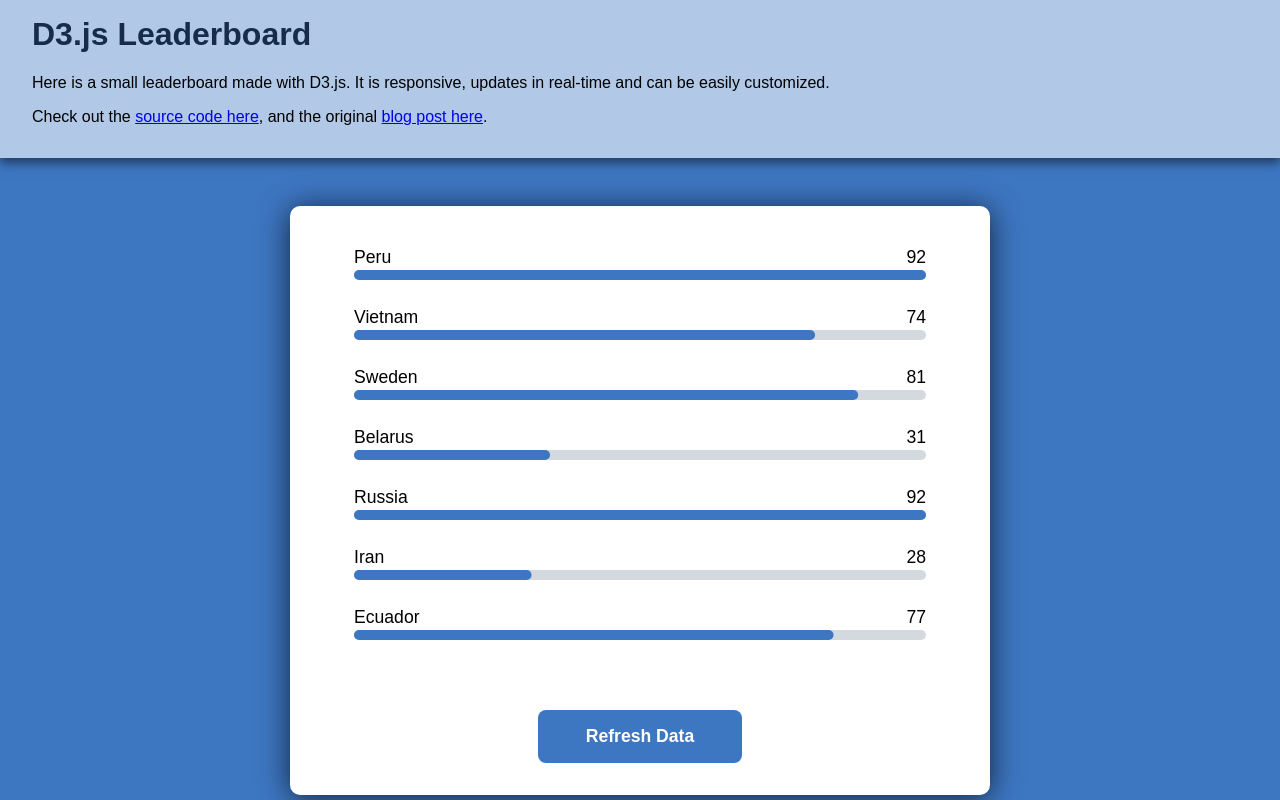
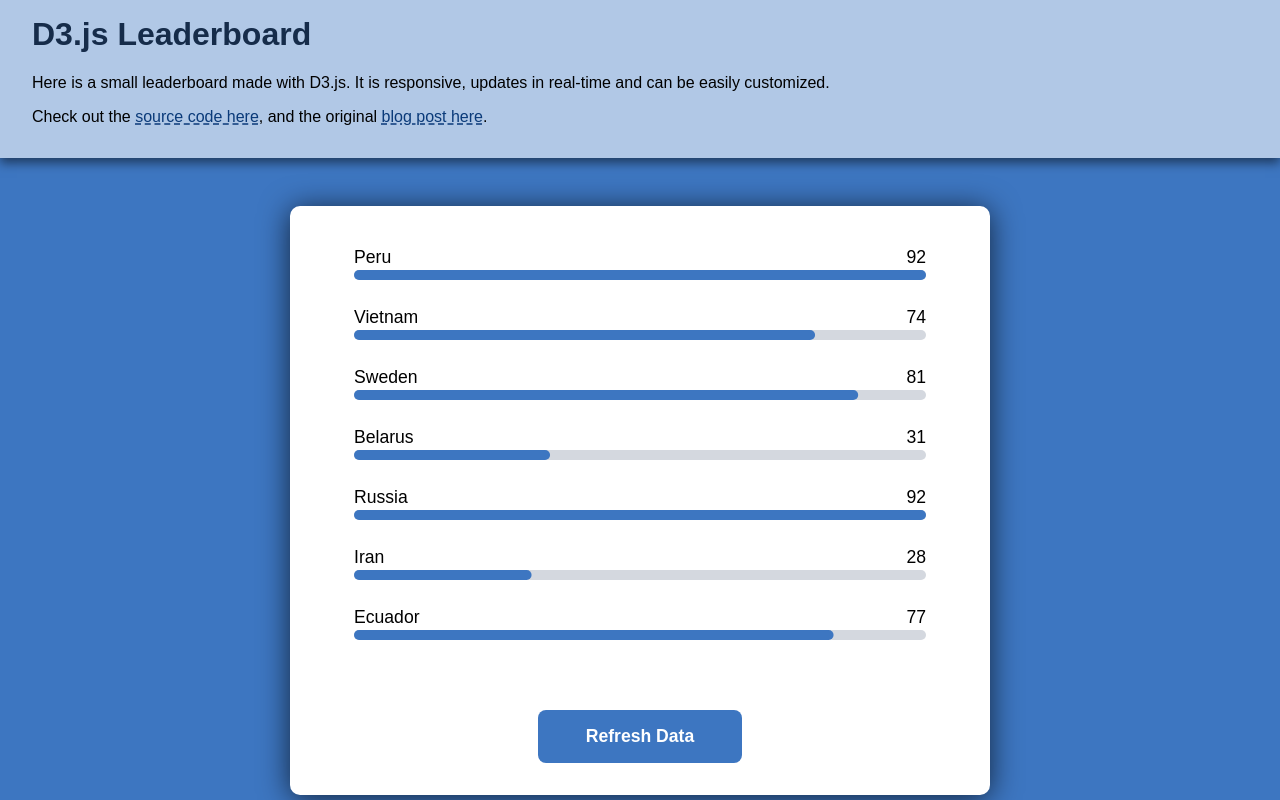
Before and after one commit to skylarr1227/testboard, a React (Create React App) app: page / in a window 1280 px wide. Built offline with nearby package versions, Linux system fonts and the light colour scheme.

Commit message:
auto: Deploy

```diff
--- a/src/Intro.css
+++ b/src/Intro.css
@@ -8,3 +8,8 @@
   margin-top: 0;
   color: #162c4a;
 }
+
+a {
+  color: #0a3a79;
+  text-decoration-style: dashed;
+}
```
Also changed, not shown: 6 other files (tests, documents, lock files or other folders).
